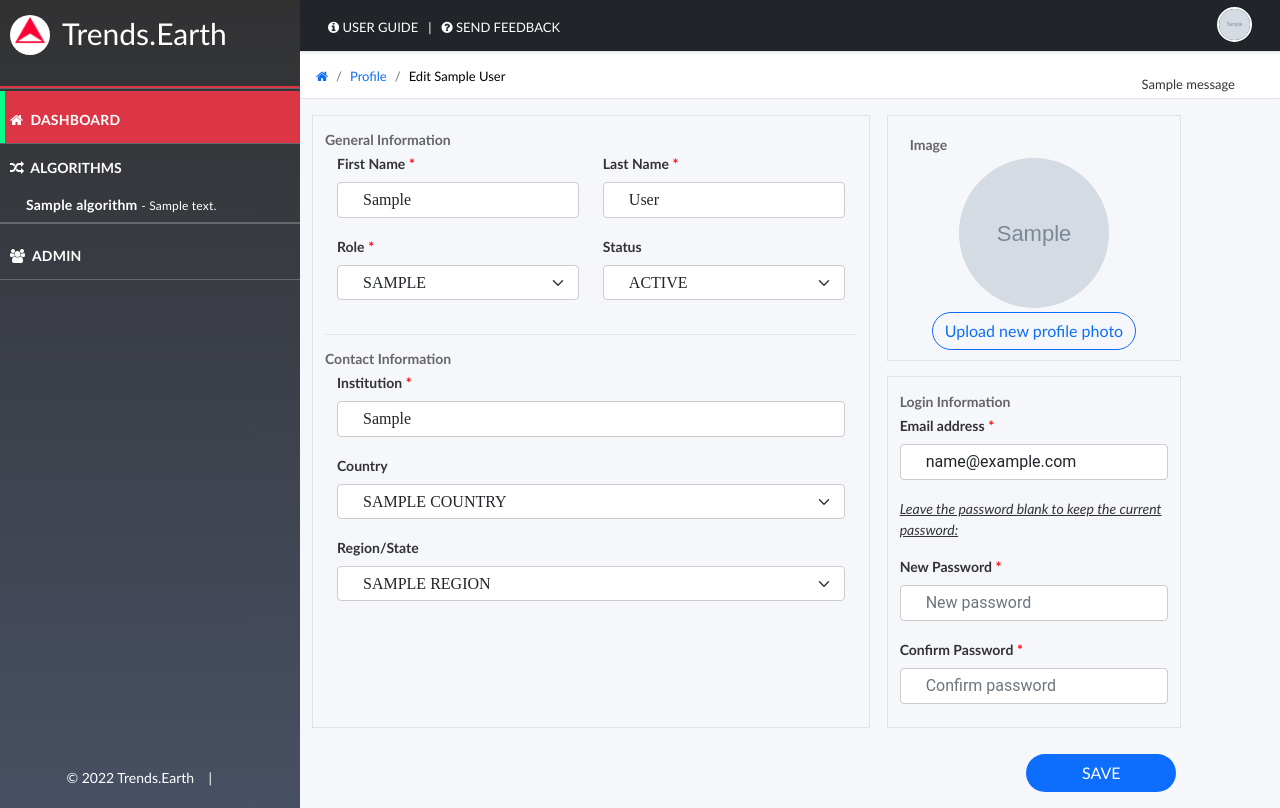
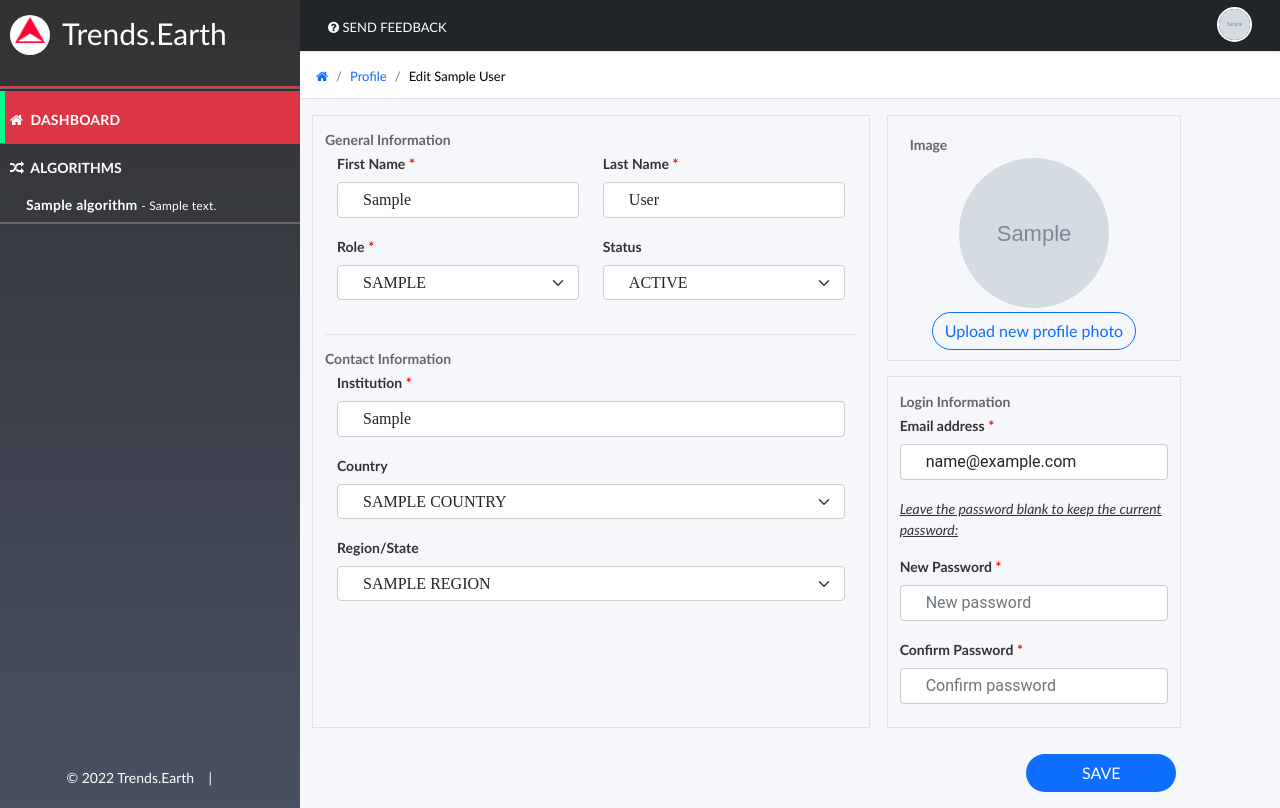
Before and after one commit to ConservationInternational/trendsearth-web, a Django app: page /profile/edit in a window 1280 px wide. Run offline with Django 3.2, Linux system fonts and the light colour scheme; a user stored in the database is signed in; tables that the repository leaves empty hold one stand-in row (values such as "Sample post"); grey boxes marked "Sample" are stand-in pictures; one stand-in notice (Sample message) is shown; parts of the project's set-up code (start-up, migrations or seed data) failed here and were passed over; some libraries are stand-ins or nearby versions.

Commit message:
changing layouts of the menu items

```diff
--- a/app/templates/base.html
+++ b/app/templates/base.html
@@ -96,13 +96,6 @@
             {% endif %}
             {% endfor %}
             <hr>
-            {% if user.is_superuser %}
-            <a href="/admin" style="padding-left: 0px;" class="item" id="admin_item">
-                <h3 class="menu-items"><i class="fa fa-users"></i> &nbsp;Admin</h3>
-            </a>
-            <hr>
-            {% endif %}
-
             <div class="footer">
                 &copy; {% now 'Y' %} Trends.Earth &nbsp;&nbsp; | &nbsp;&nbsp; {{version}} &nbsp;&nbsp;
             </div>
@@ -120,12 +113,12 @@
                     </button>
                     <div class="collapse navbar-collapse" id="navbarSupportedContent">
                         <ul class="navbar-nav me-auto mb-2 mb-lg-0">
-                            <li class="nav-item">
+                            <!-- <li class="nav-item">
                                 <a href="https://trends.earth/docs/en/" target="_blank"
                                     style="margin-right: 10px; color: #fff;">
                                     <i class="fa fa-info-circle"></i> USER GUIDE</a>
                             </li>
-                            <li class="nav-item" style="margin-right: 10px; color: #fff;">|</li>
+                            <li class="nav-item" style="margin-right: 10px; color: #fff;">|</li> -->
                             <li class="nav-item">
                                 <a href="{% url 'feedback' %}" style="color: #fff; ">
                                     <i class="fa fa-question-circle"></i> SEND FEEDBACK</a>
@@ -159,12 +152,12 @@
                                         <a class="dropdown-item" href="{% url 'settings' %}">
                                             <i class="fa fa-cog"></i> Settings</a>
                                     </li>
-                                    <!-- {% if user.is_superuser %}
+                                    {% if user.is_superuser %}
                                     <li>
                                         <a class="dropdown-item" href="{% url 'admin' %}">
                                             <i class="fa fa-users"></i> Admin</a>
                                     </li>
-                                    {% endif %} -->
+                                    {% endif %}
                                     <li><a class="dropdown-item" href="{% url 'logout' %}"><i
                                                 class="fa fa-power-off"></i> Log out</a></li>
                                 </ul>
@@ -179,19 +172,15 @@
             <div class="main" id="main">
                 {% if user.is_authenticated %}
                 {% block messages %}
-                <ul class="messages" id="messages-list">
+                <div id="messages-panel">
                     {% if messages %}
                     {% for message in messages %}
-                    <li>
-                        {% if message.tags %}
-                        <div class="alert alert-{{ message.tags }} msg fade show" role="alert">{{ message }}</div>
-                        {% else %}
-                        <div class="alert alert-info msg fade show" role="alert">{{ message }}</div>
-                        {% endif %}
-                    </li>
+                    <div class="alert {{ message.tags }} m-2" id="msg" role="alert">
+                        {{ message }}
+                    </div>
                     {% endfor %}
                     {% endif %}
-                </ul>
+                </div>
                 {% endblock %}
                 {% endif %}
                 {% block content %}
@@ -220,6 +209,11 @@
 </body>
 <script>
     $(document).ready(function () {
+        setTimeout(function () {
+            if ($('#msg').length > 0) {
+                $('#msg').remove();
+            }
+        }, 2000);
         $(".div-item .haschild").on("click", function () {
             var id = $(this).attr('id').split("_")[1];
             if ($("#icon_" + id).hasClass("fa-chevron-right")) {
```
